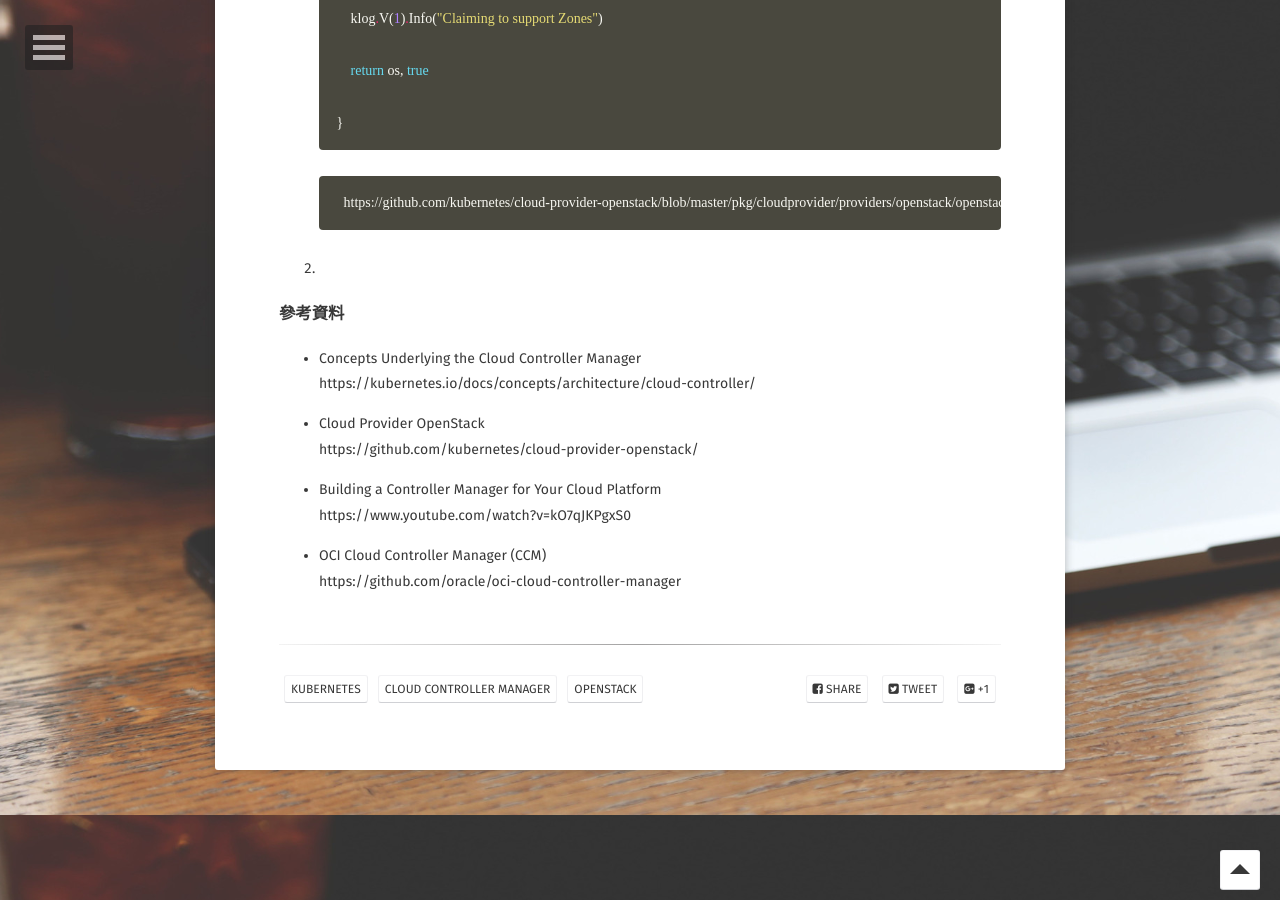
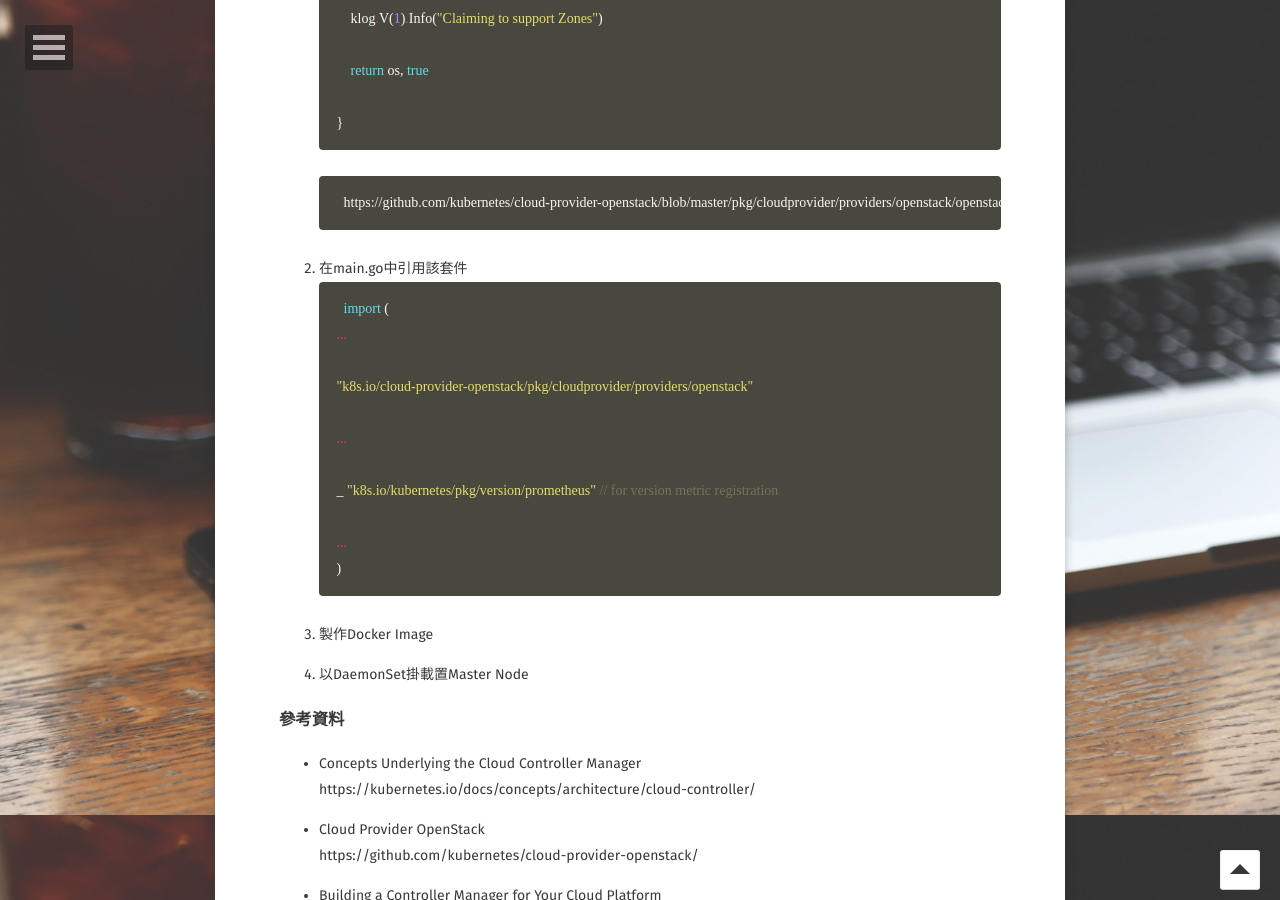
Before and after one commit to kisekitw/kisekitw.github.io, a Jekyll site: the page built from _posts/2019-09-04-Cloud-Controller-Manager.md, in a window 1280 px wide and 900 px high, scrolled down 4585 px. Built offline with Jekyll 4.4.1, drawn with Linux system fonts in a browser that asks for light colours; some web fonts are replaced.

Commit message:
add CCM intro

````diff
--- a/_posts/2019-09-04-Cloud-Controller-Manager.md
+++ b/_posts/2019-09-04-Cloud-Controller-Manager.md
@@ -148,7 +148,24 @@ CCM從Kubernetes controller manager(KCM)中分離出與雲端供應商相關的
     ```
     https://github.com/kubernetes/cloud-provider-openstack/blob/master/pkg/cloudprovider/providers/openstack/openstack.go
     ```
-2.
+
+2. 在main.go中引用該套件
+    ```golang
+    import (
+    ...
+
+    "k8s.io/cloud-provider-openstack/pkg/cloudprovider/providers/openstack"
+
+    ...
+
+    _ "k8s.io/kubernetes/pkg/version/prometheus" // for version metric registration
+
+    ...
+    )
+    ```
+3. 製作Docker Image
+
+4. 以DaemonSet掛載置Master Node
 
 ### 參考資料
 
````
